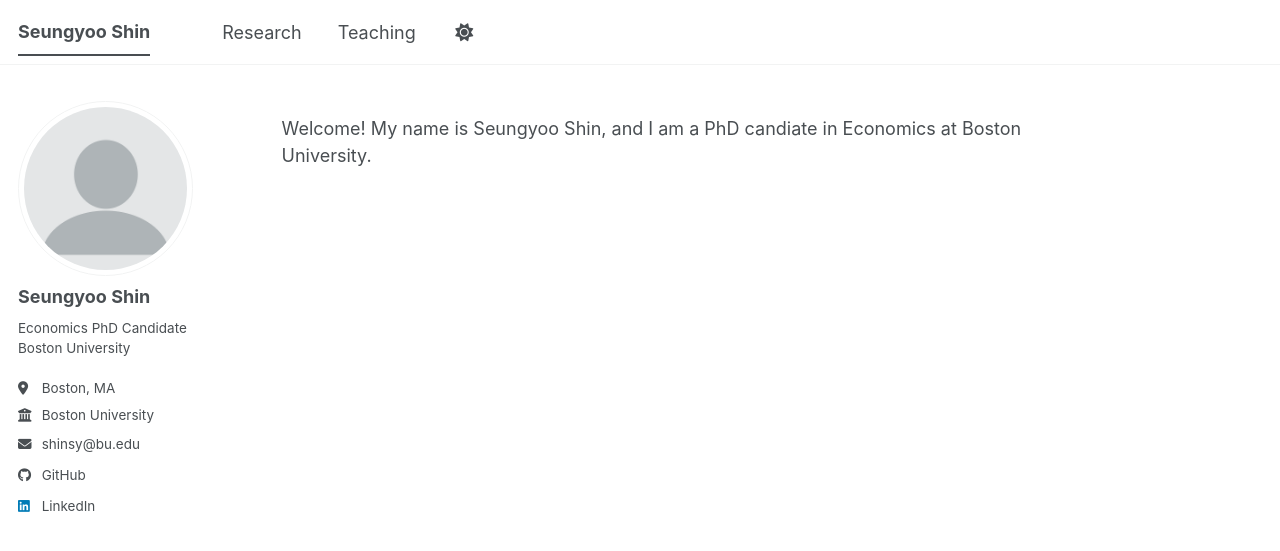
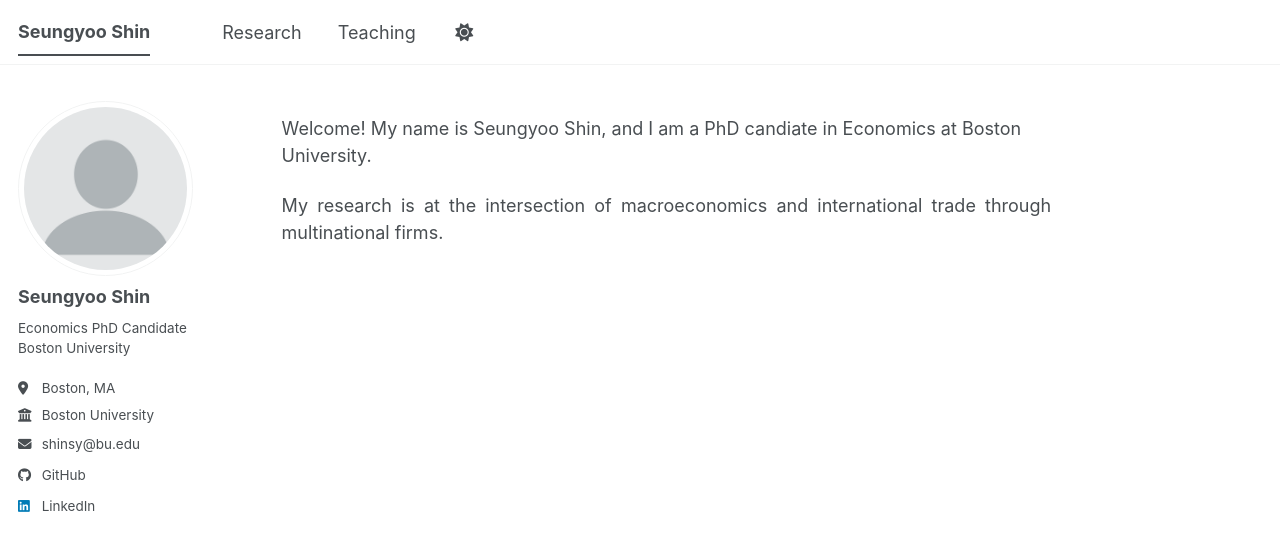
Before and after one commit to SeungyooShin/seungyooshin.github.io, a Jekyll site: the page built from _pages/about.md, in a window 1280 px wide. Shown: the top 551 px of the page. Built offline with Jekyll 4.4.1, drawn with Linux system fonts in a browser that asks for light colours; a script bundle is joined from its source files by our own code; library files that are not in the unit come from our copies.

Commit message:
Update about.md

```diff
--- a/_pages/about.md
+++ b/_pages/about.md
@@ -9,3 +9,6 @@ redirect_from:
 ---
 
 Welcome! My name is Seungyoo Shin, and I am a PhD candiate in Economics at Boston University.
+<p style="text-align: justify; text-justify: inter-word;">
+My research is at the intersection of macroeconomics and international trade through multinational firms.
+</p>
```
